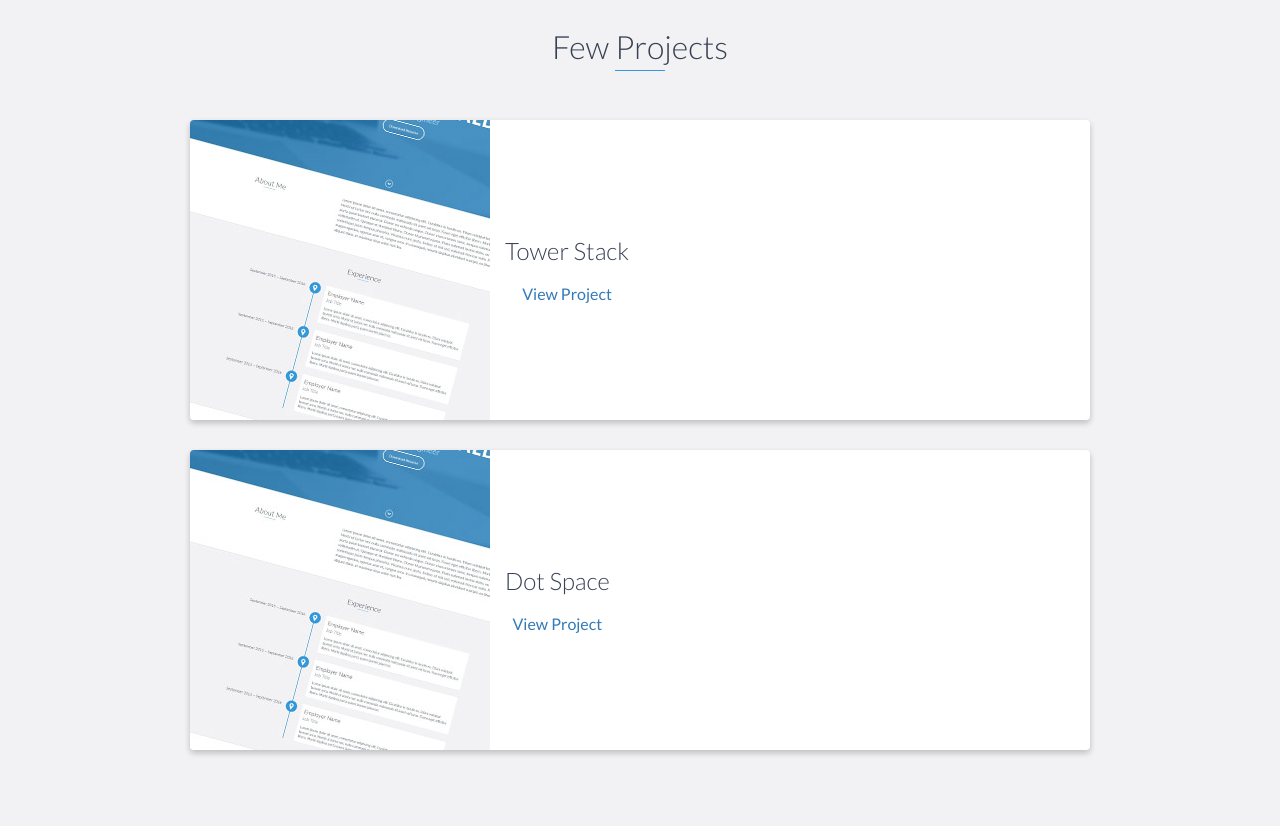
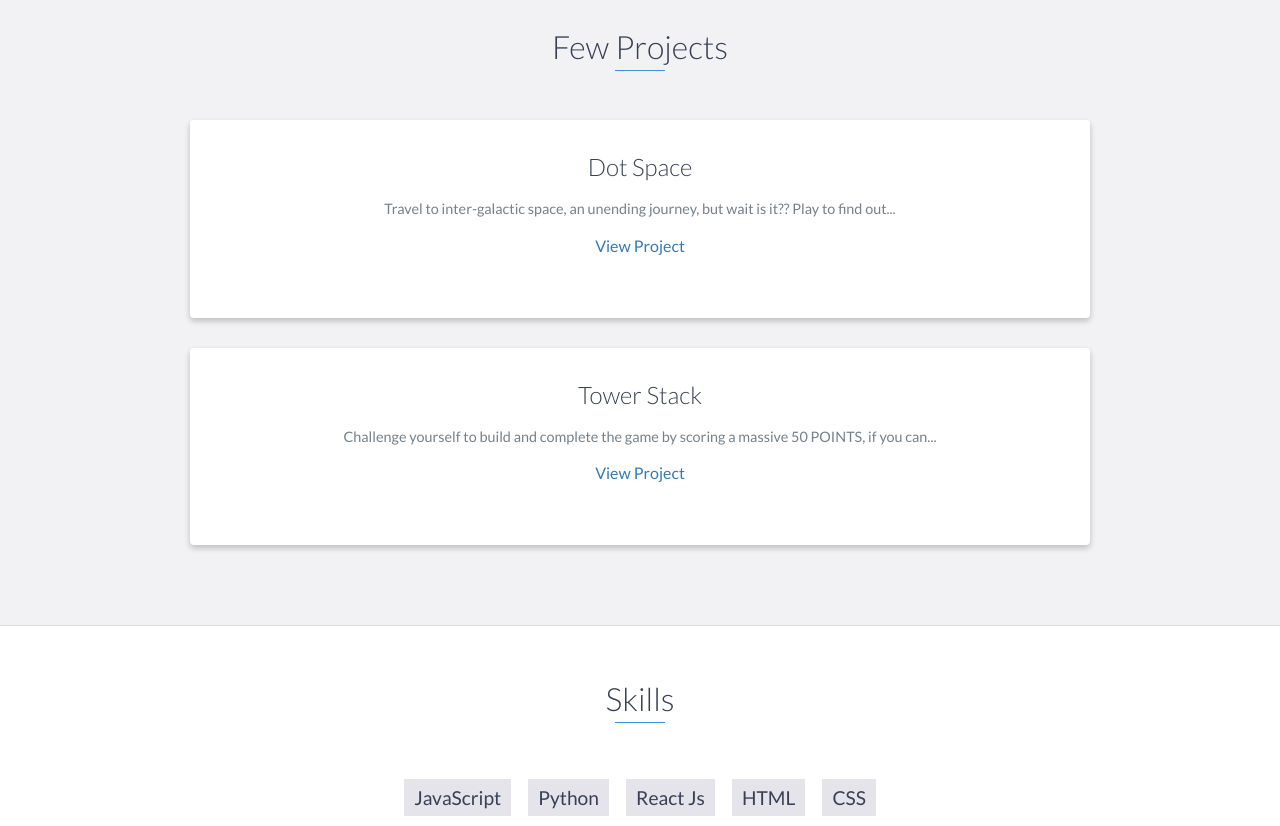
Before and after one commit to Harsh-singh580/My-Portfolio, a website: page index.html in a window 1280 px wide. Shown: the part 1660-2486 px from the top of the page. Drawn offline with nearby package versions, Linux system fonts and the light colour scheme.

Commit message:
Update index.html

```diff
--- a/index.html
+++ b/index.html
@@ -30,9 +30,9 @@
             <li>
                 <a href="#experience">Timeline</a>
             </li>
-            <li>
+            <!--<li>
                 <a href="#education">Education</a>
-            </li>
+            </li>-->
             <li>
                 <a href="#projects">Projects</a>
             </li>
@@ -129,28 +129,30 @@
         <div class="container">
             <div class="row">
                 <div class="project shadow-large">
-                    <div class="project-image">
-                        <img src="images/project.jpg" />
-                    </div>
-                    <!-- End .project-image -->
-                    <div class="project-info">
-                        <h3>Tower Stack</h3>
-
-                        <a href="https://harsh-git12345.github.io/Stack/">View Project</a>
+                    <div class="project no-image">
+                        <div class="project-info">
+                            <h3>Dot Space</h3>
+                            <p>
+                                Travel to inter-galactic space, an unending journey, but wait is it?? Play to find out...
+                            </p>
+                            <a href="https://harsh-git12345.github.io/game-in-notepad">View Project</a>
+                        </div>
+                        <!-- End .project-info -->
                     </div>
                     <!-- End .project-info -->
                 </div>
                 <!-- End .project -->
 
                 <div class="project shadow-large">
-                    <div class="project-image">
-                        <img src="images/project.jpg" />
-                    </div>
-                    <!-- End .project-image -->
-                    <div class="project-info">
-                        <h3>Dot Space</h3>
-
-                        <a href="https://harsh-git12345.github.io/game-in-notepad/">View Project</a>
+                    <div class="project no-image">
+                        <div class="project-info">
+                            <h3>Tower Stack</h3>
+                            <p>
+                                Challenge yourself to build and complete the game by scoring a massive 50 POINTS, if you can...
+                            </p>
+                            <a href="https://harsh-git12345.github.io/Stack/">View Project</a>
+                        </div>
+                        <!-- End .project-info -->
                     </div>
                     <!-- End .project-info -->
                 </div>
```
